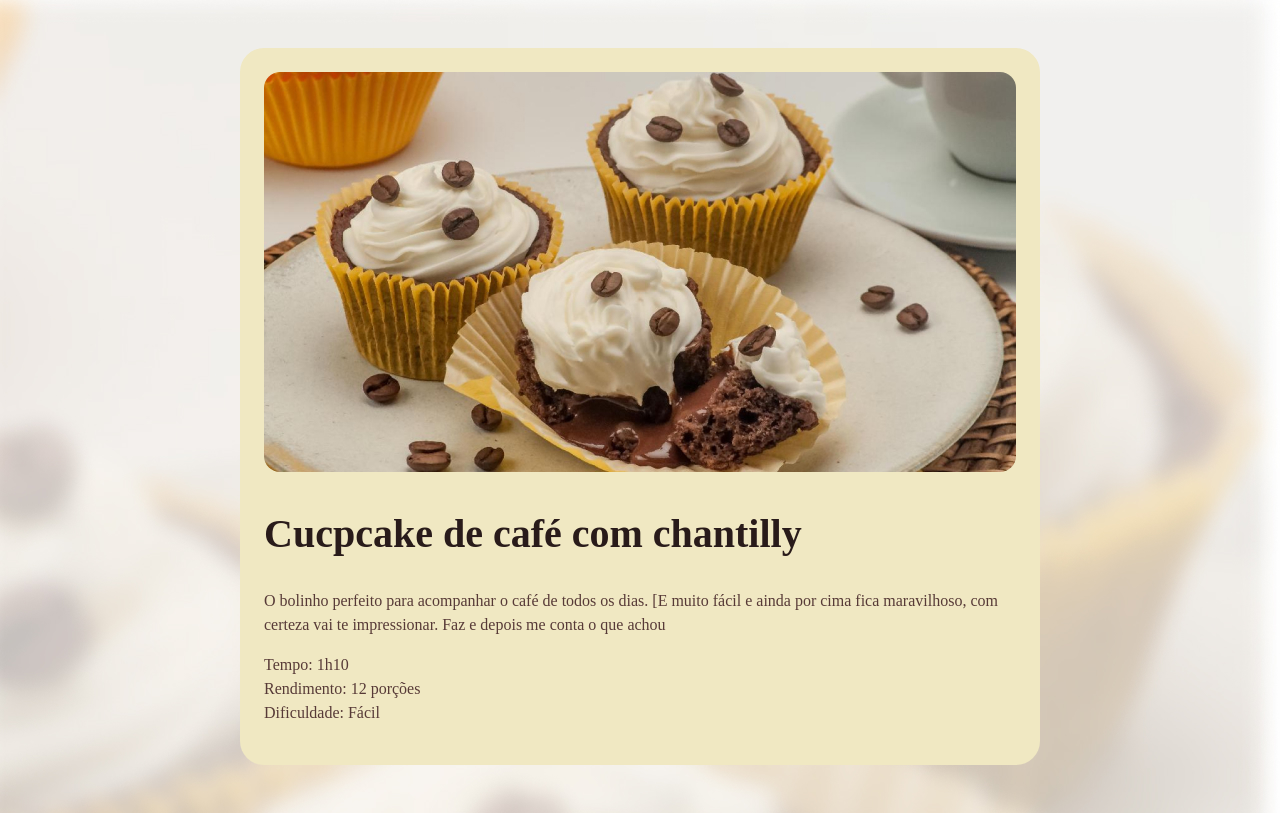
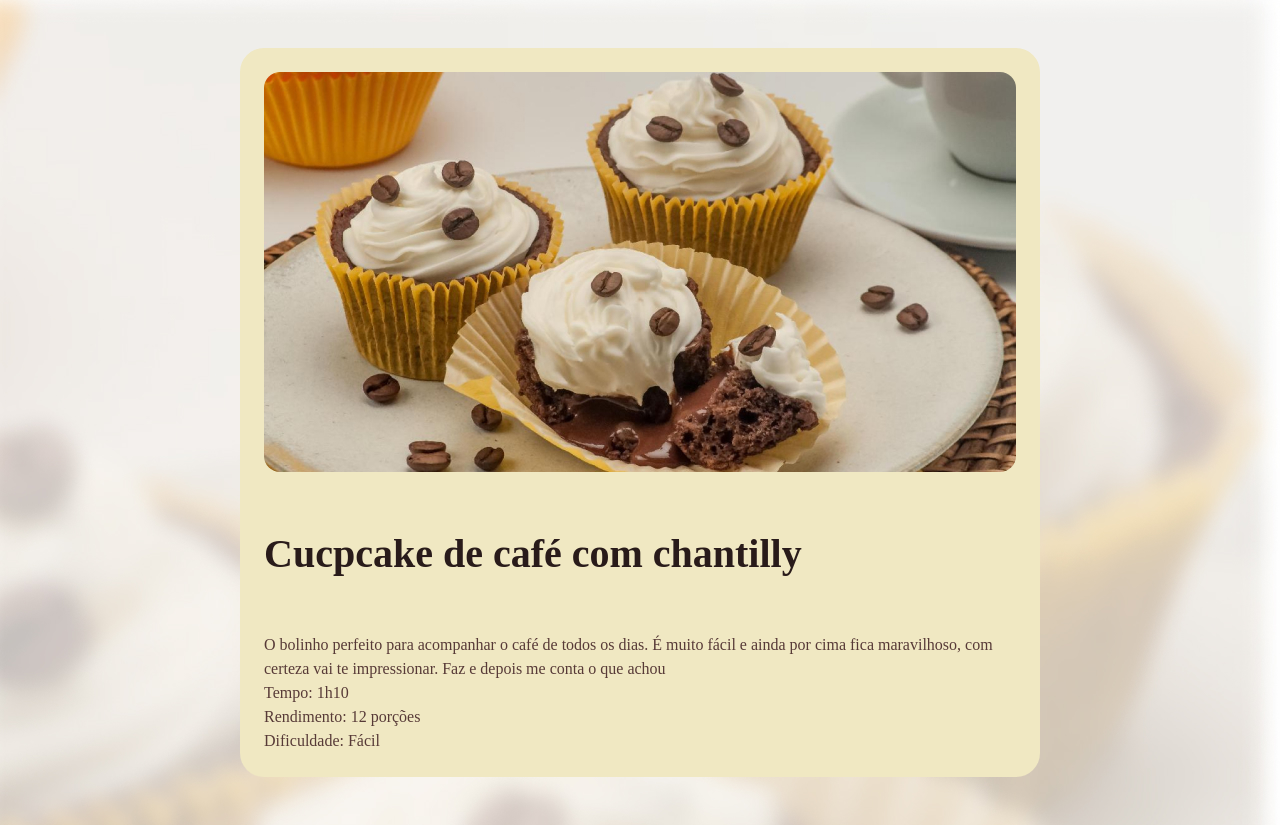
Before and after one commit to douglasroberto1997/novo-projeto, a plain HTML site: page index.html in a window 1280 px wide. Drawn offline with Linux system fonts and the light colour scheme; a web font is replaced by a local one.

Commit message:
personalizando os espaços

```diff
--- a/index.html
+++ b/index.html
@@ -19,7 +19,7 @@
         <section id="about"></section>
         <h1>
             Cucpcake de café com chantilly</h1>
-            <p>O bolinho perfeito para acompanhar o café de todos os dias. [E muito fácil e ainda por cima fica maravilhoso, com certeza vai te impressionar. Faz e depois me conta o que achou
+            <p>O bolinho perfeito para acompanhar o café de todos os dias. É muito fácil e ainda por cima fica maravilhoso, com certeza vai te impressionar. Faz e depois me conta o que achou
 
             </p>
 
--- a/style.css
+++ b/style.css
@@ -1,3 +1,8 @@
+
+*{
+    margin: 0;
+    padding: 0;
+}
 :root {
     font-family: "Alice", serif;
     line-height: 150%;
@@ -19,14 +24,25 @@ body{
 
 }
 
+section +  {
+    margin-top: 24px;
+}
 
 img {
     border-radius:  16px;
+}
+main{
+    border-radius: 24;
+}
+
+#about p + p {
+    margin-top: 12px;
 }
 
 h1 {
     line-height: 140%;
     font-size: 40px;
+    margin-bottom: 4px;
 }
 
 h2 {
@@ -35,4 +51,10 @@ h2 {
 
 h1,h2{
     color: #291B1A;
+    margin-bottom: 4px;
+    line-height: 150px;
 }
+
+ul {
+    padding-left: 24px;
+}
```
